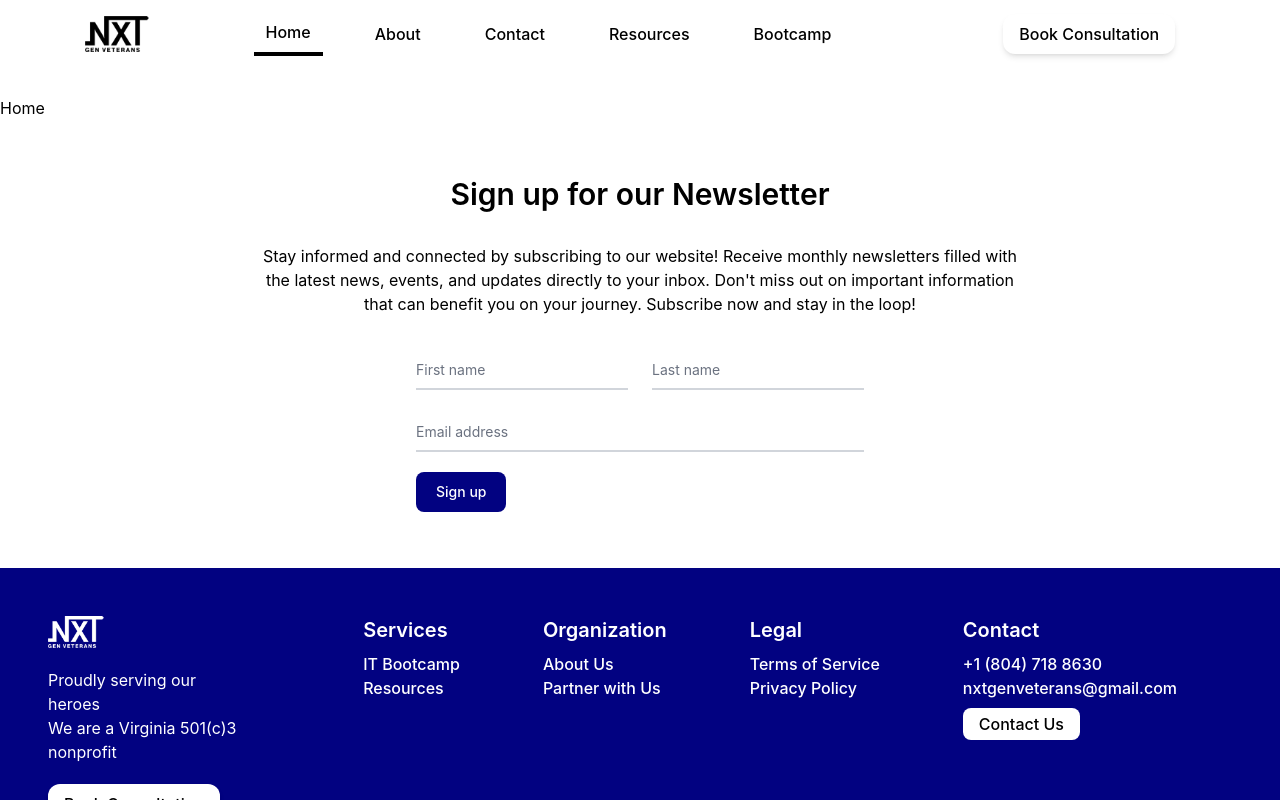
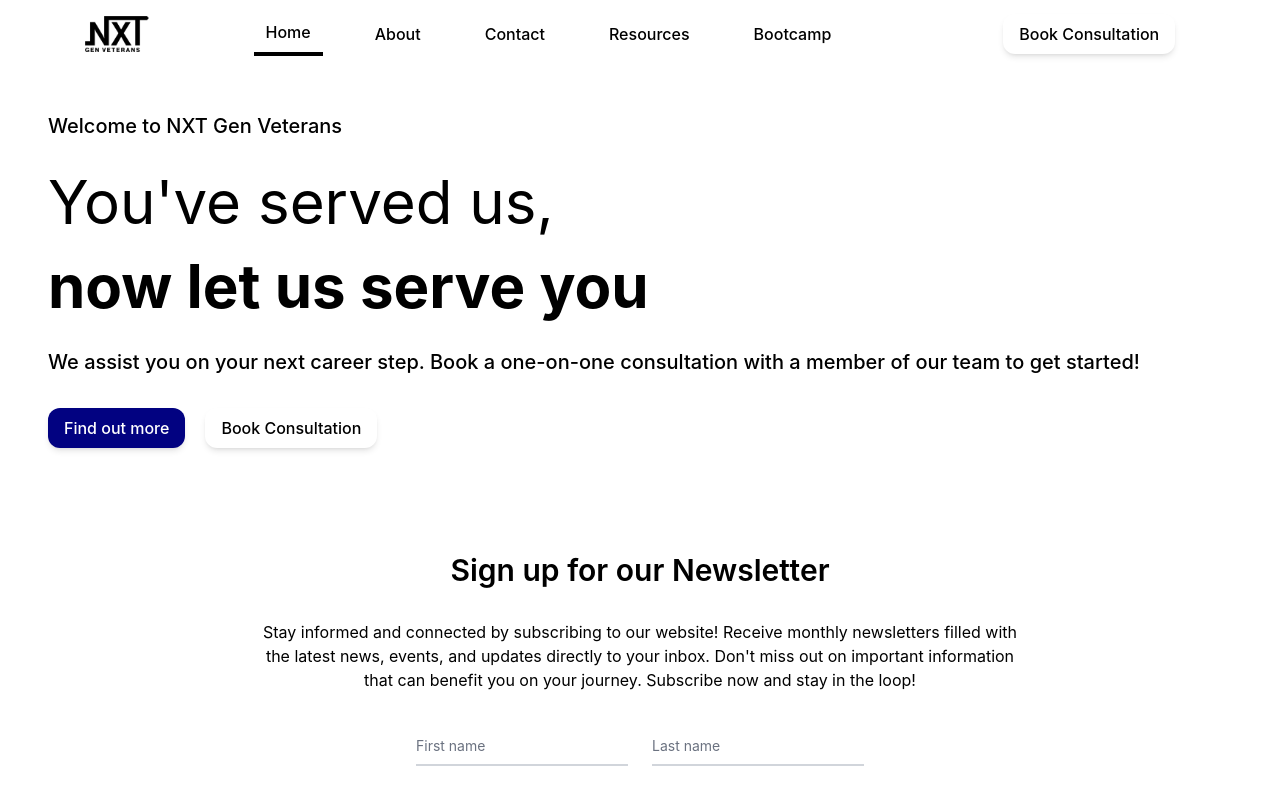
Before and after one commit to NXT-Gen-Veterans/nxtgenveterans-site, a React (Vite) app: page / in a window 1280 px wide. Built offline with nearby package versions, Linux system fonts and the light colour scheme.

Commit message:
Markup and style Landing Page Hero section

```diff
--- a/src/assets/index.css
+++ b/src/assets/index.css
@@ -590,6 +590,12 @@ h6 {
   --tw-contain-style:  ;
 }
 
+.sub-heading {
+  font-size: 1.25rem;
+  line-height: 1.75rem;
+  font-weight: 500;
+}
+
 .body-btn {
   font-weight: 500;
 }
@@ -817,6 +823,10 @@ h6 {
   gap: 0.5rem;
 }
 
+.gap-4 {
+  gap: 1rem;
+}
+
 .gap-5 {
   gap: 1.25rem;
 }
@@ -871,6 +881,10 @@ h6 {
   border-color: rgb(255 255 255 / var(--tw-border-opacity));
 }
 
+.\!bg-white\/20 {
+  background-color: rgb(255 255 255 / 0.2) !important;
+}
+
 .bg-ngv-blue {
   --tw-bg-opacity: 1;
   background-color: rgb(2 2 129 / var(--tw-bg-opacity));
@@ -885,8 +899,24 @@ h6 {
   background-color: rgb(255 255 255 / var(--tw-bg-opacity));
 }
 
-.bg-white\/50 {
-  background-color: rgb(255 255 255 / 0.5);
+.bg-white\/20 {
+  background-color: rgb(255 255 255 / 0.2);
+}
+
+.bg-\[url\(\'src\/assets\/hero-lg\.png\'\)\] {
+  background-image: url('src/assets/hero-lg.png');
+}
+
+.bg-cover {
+  background-size: cover;
+}
+
+.bg-right-top {
+  background-position: right top;
+}
+
+.bg-no-repeat {
+  background-repeat: no-repeat;
 }
 
 .p-1 {
@@ -950,6 +980,10 @@ h6 {
   padding-bottom: 0.5rem;
 }
 
+.pb-8 {
+  padding-bottom: 2rem;
+}
+
 .pr-7 {
   padding-right: 1.75rem;
 }
@@ -966,8 +1000,8 @@ h6 {
   padding-top: 1rem;
 }
 
-.pt-\[4\.5rem\] {
-  padding-top: 4.5rem;
+.pt-\[5\.5rem\] {
+  padding-top: 5.5rem;
 }
 
 .text-center {
@@ -976,6 +1010,11 @@ h6 {
 
 .font-inter {
   font-family: Inter, sans-serif;
+}
+
+.text-3xl {
+  font-size: 1.875rem;
+  line-height: 2.25rem;
 }
 
 .text-4xl {
@@ -990,6 +1029,10 @@ h6 {
 
 .font-medium {
   font-weight: 500;
+}
+
+.font-normal {
+  font-weight: 400;
 }
 
 .capitalize {
@@ -1030,8 +1073,14 @@ h6 {
   box-shadow: var(--tw-ring-offset-shadow, 0 0 #0000), var(--tw-ring-shadow, 0 0 #0000), var(--tw-shadow);
 }
 
-.backdrop-blur-\[5px\] {
-  --tw-backdrop-blur: blur(5px);
+.\!backdrop-blur-\[15px\] {
+  --tw-backdrop-blur: blur(15px) !important;
+  -webkit-backdrop-filter: var(--tw-backdrop-blur) var(--tw-backdrop-brightness) var(--tw-backdrop-contrast) var(--tw-backdrop-grayscale) var(--tw-backdrop-hue-rotate) var(--tw-backdrop-invert) var(--tw-backdrop-opacity) var(--tw-backdrop-saturate) var(--tw-backdrop-sepia) !important;
+          backdrop-filter: var(--tw-backdrop-blur) var(--tw-backdrop-brightness) var(--tw-backdrop-contrast) var(--tw-backdrop-grayscale) var(--tw-backdrop-hue-rotate) var(--tw-backdrop-invert) var(--tw-backdrop-opacity) var(--tw-backdrop-saturate) var(--tw-backdrop-sepia) !important;
+}
+
+.backdrop-blur-\[15px\] {
+  --tw-backdrop-blur: blur(15px);
   -webkit-backdrop-filter: var(--tw-backdrop-blur) var(--tw-backdrop-brightness) var(--tw-backdrop-contrast) var(--tw-backdrop-grayscale) var(--tw-backdrop-hue-rotate) var(--tw-backdrop-invert) var(--tw-backdrop-opacity) var(--tw-backdrop-saturate) var(--tw-backdrop-sepia);
           backdrop-filter: var(--tw-backdrop-blur) var(--tw-backdrop-brightness) var(--tw-backdrop-contrast) var(--tw-backdrop-grayscale) var(--tw-backdrop-hue-rotate) var(--tw-backdrop-invert) var(--tw-backdrop-opacity) var(--tw-backdrop-saturate) var(--tw-backdrop-sepia);
 }
@@ -1099,6 +1148,14 @@ h6 {
 
 ::-webkit-scrollbar-thumb:hover {
   background: #020281;
+}
+
+@media (min-width: 1024px) {
+  .lg\:sub-heading {
+    font-size: 1.25rem;
+    line-height: 1.75rem;
+    font-weight: 500;
+  }
 }
 
 .open\:h-full[open] {
@@ -1210,6 +1267,10 @@ h6 {
     grid-template-columns: repeat(2, minmax(0, 1fr));
   }
 
+  .md\:flex-row {
+    flex-direction: row;
+  }
+
   .md\:gap-6 {
     gap: 1.5rem;
   }
@@ -1217,6 +1278,11 @@ h6 {
   .md\:px-5 {
     padding-left: 1.25rem;
     padding-right: 1.25rem;
+  }
+
+  .md\:px-6 {
+    padding-left: 1.5rem;
+    padding-right: 1.5rem;
   }
 
   .md\:px-\[min\(20\%\2c 38rem\)\] {
@@ -1285,6 +1351,14 @@ h6 {
     gap: 5rem;
   }
 
+  .lg\:gap-6 {
+    gap: 1.5rem;
+  }
+
+  .lg\:gap-8 {
+    gap: 2rem;
+  }
+
   .lg\:overflow-y-hidden {
     overflow-y: hidden;
   }
@@ -1306,8 +1380,17 @@ h6 {
     background-color: transparent;
   }
 
+  .lg\:bg-center {
+    background-position: center;
+  }
+
   .lg\:p-2 {
     padding: 0.5rem;
+  }
+
+  .lg\:px-12 {
+    padding-left: 3rem;
+    padding-right: 3rem;
   }
 
   .lg\:px-3 {
@@ -1315,8 +1398,12 @@ h6 {
     padding-right: 0.75rem;
   }
 
-  .lg\:pt-24 {
-    padding-top: 6rem;
+  .lg\:pb-12 {
+    padding-bottom: 3rem;
+  }
+
+  .lg\:pt-28 {
+    padding-top: 7rem;
   }
 
   .lg\:text-3xl {
@@ -1324,9 +1411,20 @@ h6 {
     line-height: 2.25rem;
   }
 
+  .lg\:text-6xl {
+    font-size: 3.75rem;
+    line-height: 1;
+  }
+
   .lg\:text-black {
     --tw-text-opacity: 1;
     color: rgb(0 0 0 / var(--tw-text-opacity));
+  }
+
+  .lg\:backdrop-blur-0 {
+    --tw-backdrop-blur: blur(0);
+    -webkit-backdrop-filter: var(--tw-backdrop-blur) var(--tw-backdrop-brightness) var(--tw-backdrop-contrast) var(--tw-backdrop-grayscale) var(--tw-backdrop-hue-rotate) var(--tw-backdrop-invert) var(--tw-backdrop-opacity) var(--tw-backdrop-saturate) var(--tw-backdrop-sepia);
+            backdrop-filter: var(--tw-backdrop-blur) var(--tw-backdrop-brightness) var(--tw-backdrop-contrast) var(--tw-backdrop-grayscale) var(--tw-backdrop-hue-rotate) var(--tw-backdrop-invert) var(--tw-backdrop-opacity) var(--tw-backdrop-saturate) var(--tw-backdrop-sepia);
   }
 
   .lg\:open\:h-\[90\%\][open] {
--- a/src/pages/Home/Home.tsx
+++ b/src/pages/Home/Home.tsx
@@ -1,8 +1,11 @@
+import HeroSection from "./components/HeroSection"
 
 
 function Home() {
   return (
-    <div>Home</div>
+    <>
+      <HeroSection />
+    </>
   )
 }
 
--- /dev/null
+++ b/src/pages/Home/components/HeroSection.tsx
@@ -0,0 +1,21 @@
+import BookConsultation from "@/components/BookConsultation/BookConsultation";
+import { Link } from "react-router-dom";
+
+function HeroSection() {
+  return (
+    <div className="bg-[url('src/assets/hero.png')] bg-right-top lg:bg-center bg-cover bg-no-repeat h-fit w-full pt-[5.5rem] lg:pt-28 flex flex-col gap-4 lg:gap-8 px-4 md:px-6 lg:px-12 pb-8 lg:pb-12">
+        <p className="sub-heading">Welcome to NXT Gen Veterans</p>
+        <h1 className="text-3xl lg:text-6xl flex flex-col gap-4 lg:gap-6">
+            <span className=" font-normal">You've served us,</span>
+            now let us serve you
+        </h1>
+        <p className="body-btn lg:sub-heading">We assist you on your next career step. Book a one-on-one consultation with a  member of our team to get started!</p>
+        <div className="flex flex-col md:flex-row gap-5">
+            <Link to="/about" className="bg-ngv-blue text-white rounded-xl shadow-md px-4 py-2 body-btn w-fit">Find out more</Link>
+            <BookConsultation />
+        </div>
+    </div>
+  )
+}
+
+export default HeroSection
```
Also changed, not shown: src/assets/hero.png (added).
